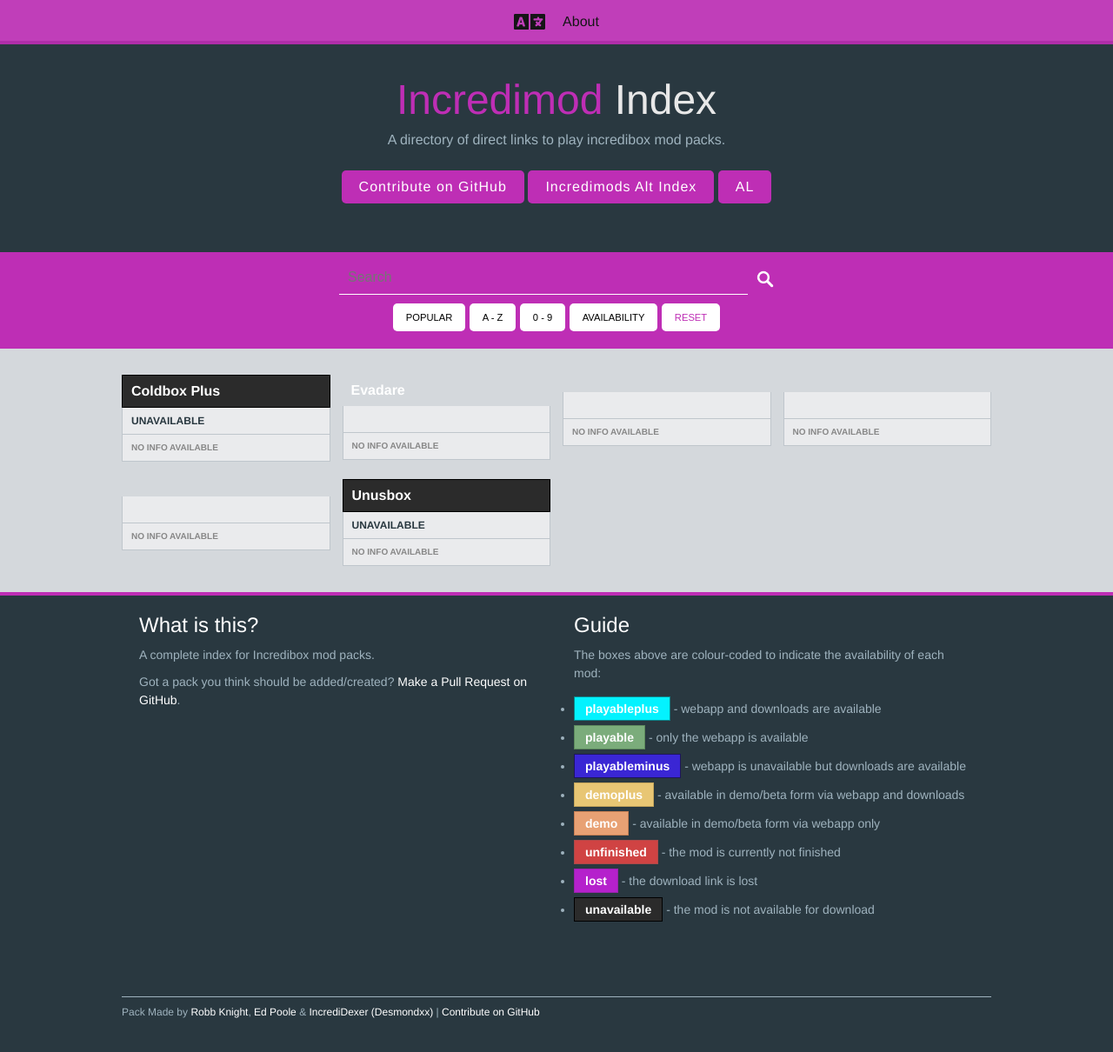
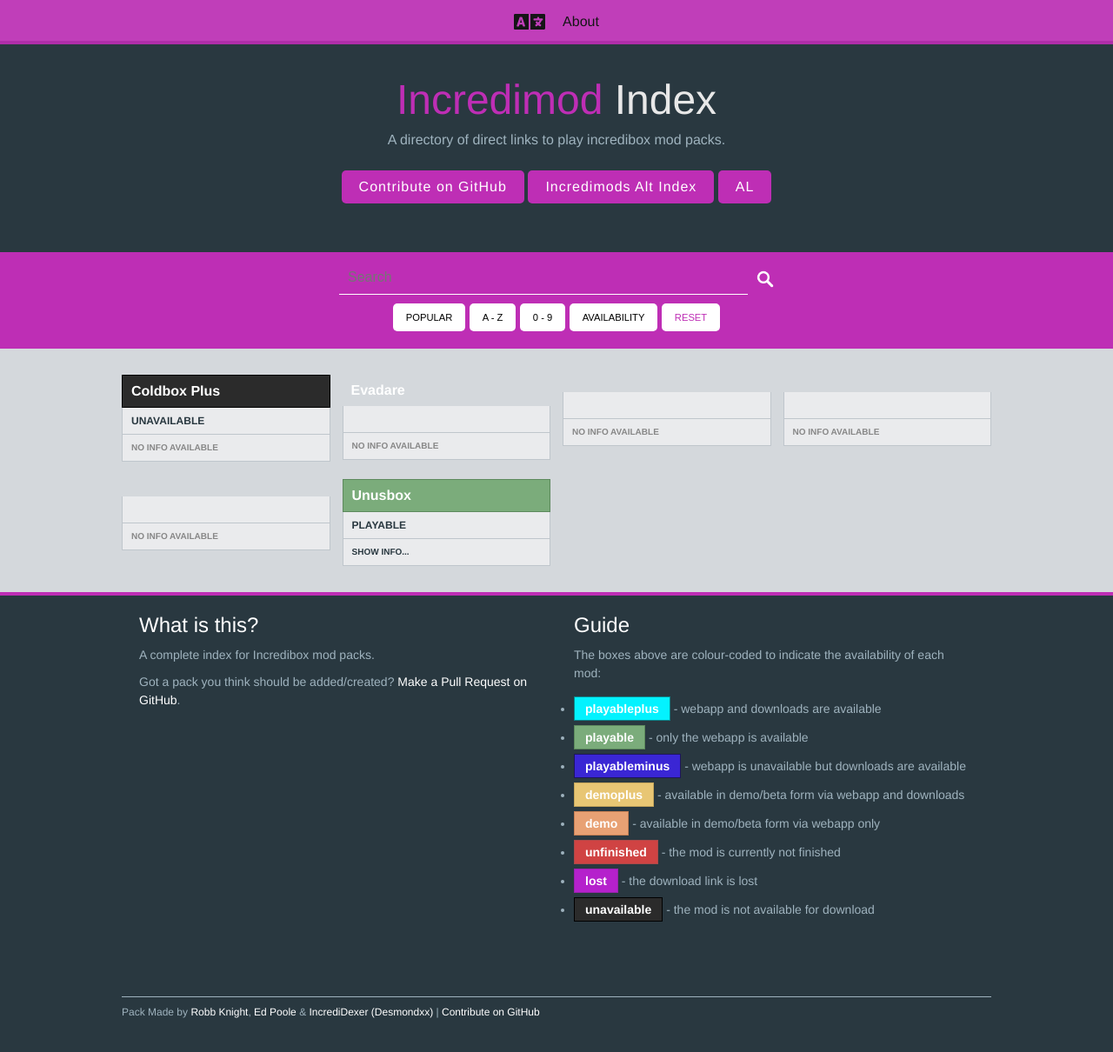
Before and after one commit to Incredimod-Packs/Incredimod-packs.github.io, a Jekyll site: the page built from _pages/index.html, in a window 1280 px wide and 1211 px high. Shown: the whole window at 87% size. Built offline with Jekyll 4.4.1, drawn with Linux system fonts in a browser that asks for light colours.

Commit message:
Update sites.json

```diff
--- a/_data/sites.json
+++ b/_data/sites.json
@@ -23,7 +23,8 @@
     },
     {
         "name": "Unusbox",
-        "availability": "unavailable",
+        "webapp": "https://incredimod-packs.github.io/Unusbox",
+        "availability": "playable",
         "pack-creator": "Desmondxx",
         "names": ["unusbox"]
     }
```
